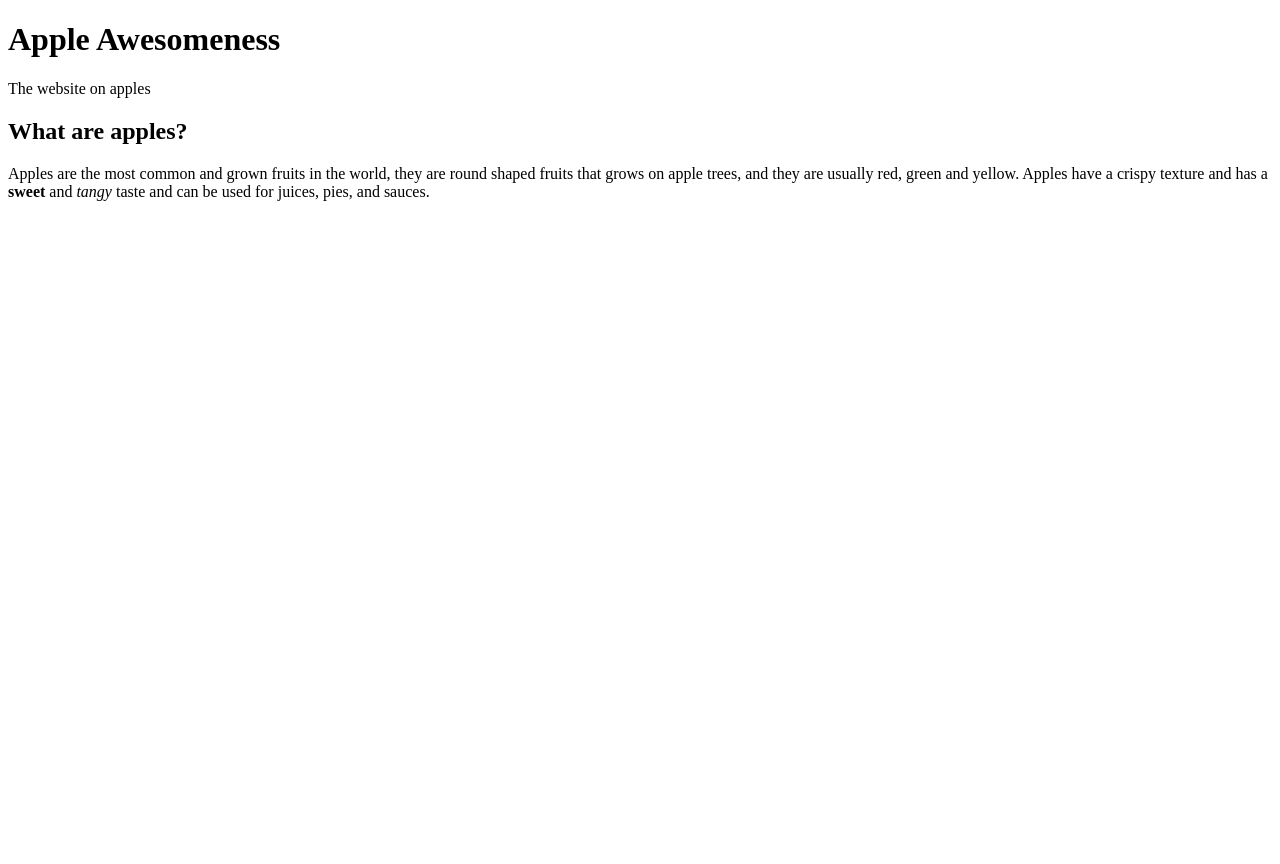
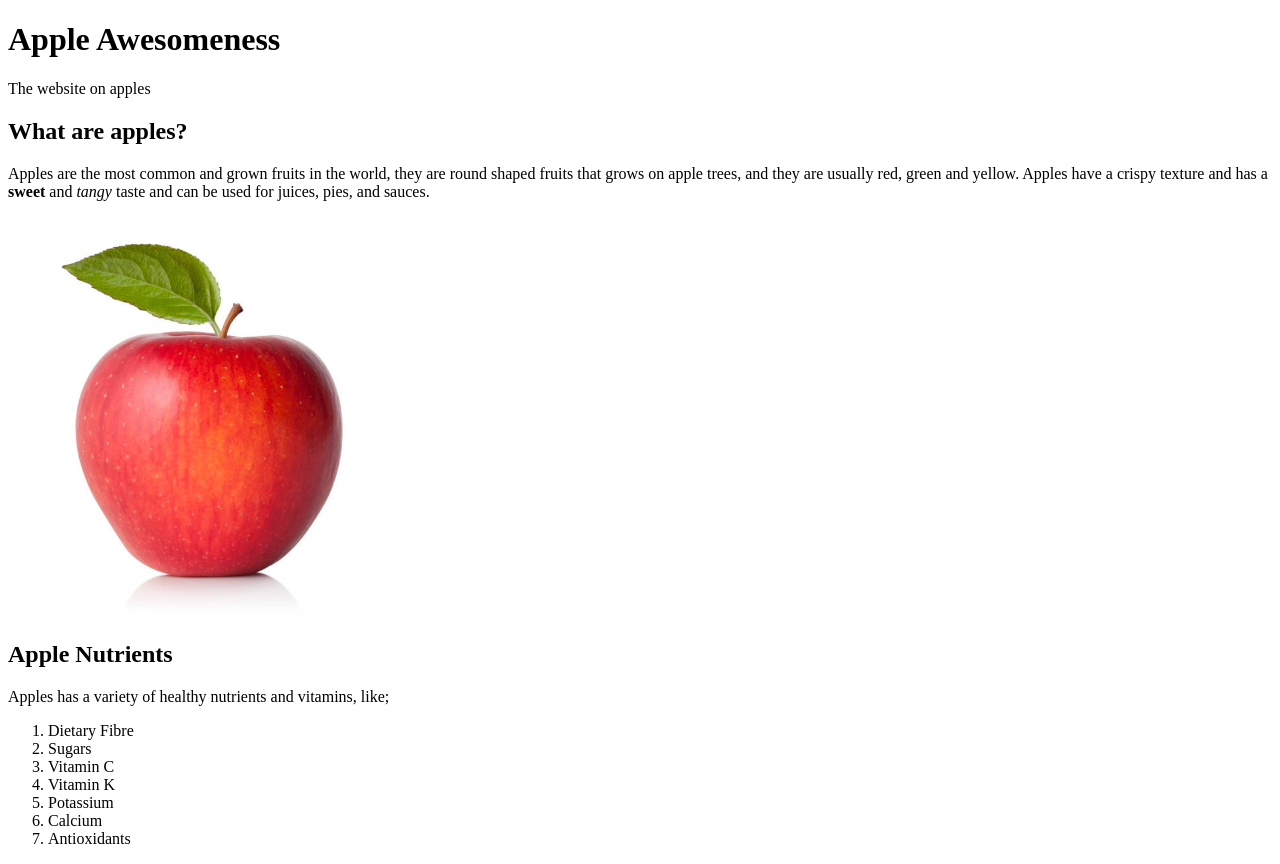
Before and after one commit to Opsies2449/web-project-1-adam-2, a plain HTML site: page index.html in a window 1280 px wide. Before the commit the page ends 800 px from the top, so only its background shows below. Drawn offline with Linux system fonts and the light colour scheme.

Commit message:
added Image folder and list

```diff
--- a/index.html
+++ b/index.html
@@ -15,5 +15,22 @@
       and yellow. Apples have a crispy texture and has a <b>sweet</b> and
       <i>tangy</i> taste and can be used for juices, pies, and sauces.
     </p>
+    <img
+      src="images/Apple 1.jpg"
+      alt="Apple"
+      width="400"
+      height="400">
+  </img>
+    <h2>Apple Nutrients</h2>
+    <p> Apples has a variety of healthy nutrients and vitamins, like;</p>
+    <ol type="1">
+      <li>Dietary Fibre</li>
+      <li>Sugars</li>
+      <li>Vitamin C</li>
+      <li>Vitamin K</li>
+      <li>Potassium</li>
+      <li>Calcium</li>
+      <li>Antioxidants</li>
+    </ol>
   </body>
 </html>
```
Also changed, not shown: images/Apple 1.jpg (added).
